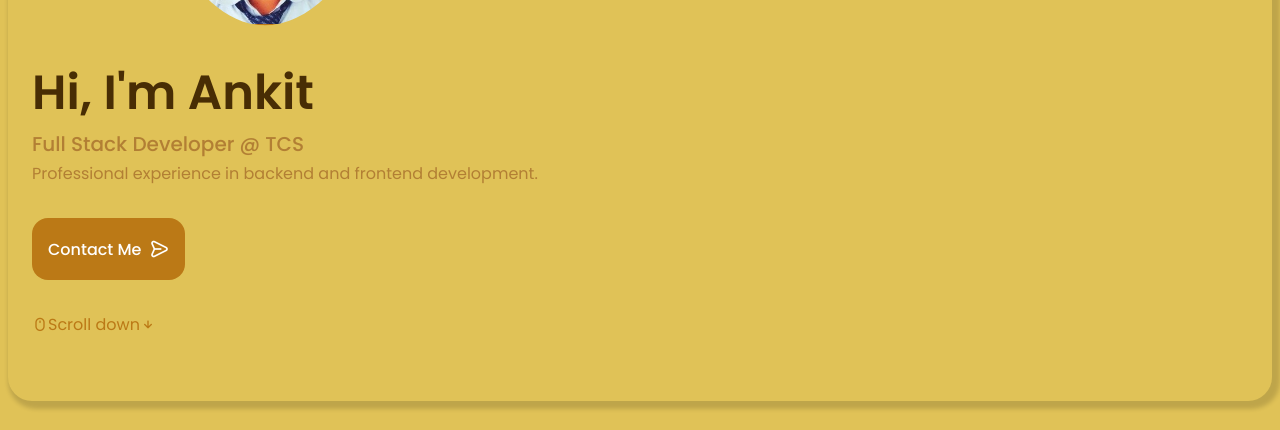
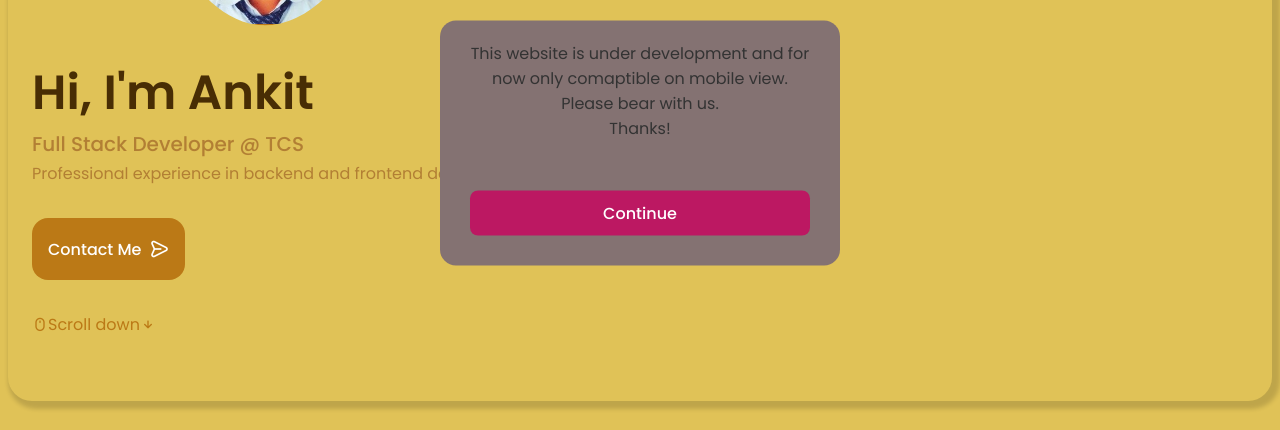
Before and after one commit to ankit5054/portfolio, a plain HTML site: page index.html in a window 1280 px wide. Shown: the part 257-687 px from the top of the page. Drawn offline with nearby package versions, Linux system fonts and the light colour scheme.

Commit message:
Notice added

```diff
--- a/assets/css/styles.css
+++ b/assets/css/styles.css
@@ -389,6 +389,7 @@ img {
 
 }
 
+
 .button:hover {
   background-color: var(--first-color-alt);
   border-radius: 1.4rem;
@@ -632,3 +633,57 @@ img {
 /* For medium devices */
 
 /* For large devices */
+
+
+
+
+/* Notice */
+.button__notice {
+  display: block;
+  padding: 10px 1rem 10px 1rem;
+  background-color: rgb(188, 24, 98);
+  color: #fff;
+  border-radius: 0.5rem;
+  font-size: 1rem;
+  font-weight: var(--font-medium);
+  transition: 0.7s;
+
+}
+
+.button__notice:hover{
+  background-color: rgb(170, 155, 162);
+  font-size: 1.2rem;
+  border-radius: 0.3rem;
+  padding: 10px 5px 10px 5px;
+  color: black;
+
+}
+
+
+
+.popup{
+  width: 400px;
+  background: rgb(132, 114, 114);
+  border-radius: 1rem;
+  top: 50%;
+  left: 50%;
+  transform: translate(-50%,-50%);
+  position: fixed;
+  text-align: center;
+  padding: 0 30px 30px;
+  color: #333;
+  transition: 0.6s;
+}
+
+.popup:hover{
+  background: rgb(212, 255, 20);
+  border-radius: 1rem;
+  margin: 10px 10px 10px 10px;
+  width: 480px;
+  font-size: var(--h3-font-size);
+}
+
+.popup p {
+  margin-top: 20px;
+  margin-bottom: 50px;
+}
--- a/assets/js/main.js
+++ b/assets/js/main.js
@@ -5,16 +5,16 @@ let navClose = document.getElementById("nav-close");
 
 /*===== MENU SHOW =====*/
 /* Validate if constant exists */
-if(navToggle){
- navToggle.addEventListener('click',()=>{
-     navMenu.classList.add('show-menu')
- })
+if (navToggle) {
+    navToggle.addEventListener('click', () => {
+        navMenu.classList.add('show-menu')
+    })
 }
 
 /*===== MENU HIDDEN =====*/
 /* Validate if constant exists */
-if(navClose){
-    navClose.addEventListener('click', ()=>{
+if (navClose) {
+    navClose.addEventListener('click', () => {
         navMenu.classList.remove('show-menu')
     })
 }
@@ -22,33 +22,46 @@ if(navClose){
 /*==================== REMOVE MENU MOBILE ====================*/
 let navLink = document.querySelectorAll('.nav__link')
 
-function linkAction(){
+function linkAction() {
     const navMenu = document.getElementById('nav-menu')
     navMenu.classList.remove("show-menu")
 }
 
-navLink.forEach(n=>n.addEventListener('click',linkAction))
+navLink.forEach(n => n.addEventListener('click', linkAction))
 
 
 /*==================== ACCORDION SKILLS ====================*/
 const skillscontent = document.getElementsByClassName('skills__content')
 const skillHeader = document.querySelectorAll('.skills__header')
 
-function toggleSkills(){
+function toggleSkills() {
     let itemClass = this.parentNode.className
 
-    for(i=0;i<skillscontent.length;i++){
+    for (i = 0; i < skillscontent.length; i++) {
         skillscontent[i].className = 'skills__content skills__close'
     }
 
-    if(itemClass==='skills__content skills__close'){
+    if (itemClass === 'skills__content skills__close') {
         this.parentNode.className = 'skills__content skills__open'
     }
 }
 
-skillHeader.forEach((e)=>{
-    e.addEventListener('click',toggleSkills)
+skillHeader.forEach((e) => {
+    e.addEventListener('click', toggleSkills)
 })
+
+
+
+/*==================== NOTICE SHOW/NOSHOW  ====================*/
+const buttonNoticeListener = document.getElementById('button__notice')
+const Notice = document.getElementById('container__notice')
+
+function actionNotice() {
+    Notice.remove()
+}
+
+buttonNoticeListener.addEventListener('click', actionNotice)
+
 
 
 /*==================== QUALIFICATION TABS ====================*/
--- a/index.html
+++ b/index.html
@@ -16,9 +16,22 @@
 </head>
 
 <body>
-    <script>
-        alert('This website is under development and for now only comaptible on mobile view. Please bear with us. \n Thanks!')
-    </script>
+
+    <div class="container__notice notice__bg" id="container__notice">
+        <div class="popup">
+            <p class="notice">
+                This website is under development and for now only comaptible on mobile view. Please bear with us. <br>
+                Thanks!
+            </p>
+            <a href="#home" class="button__notice" id ="button__notice">
+                Continue
+            </a>
+        </div>
+    </div>
+
+
+    </div>
+
     <!-- Header -->
     <header class="header" id="header">
         <nav class="nav container">
@@ -139,12 +152,16 @@
                     <p class="about__description">
                         Hi, I am Ankit Mishra. I am currently working at Tata Consultancy Services as FullStack
                         Developer at the post of System Engineer, it's been more than a year working here. Before this I
-                        have also worked at a startup Rklick Solutions LLC for 3 months, there I have worked as a Software Engineer.
-                        Currently I live in Delhi, India. I have exposer of frontend and backend both technologies, in frontend
-                        I have knowledge and experience of HTML, CSS, React & JS, in backend I have knowledge and experience of MongoDB, PostgreSQL,
+                        have also worked at a startup Rklick Solutions LLC for 3 months, there I have worked as a
+                        Software Engineer.
+                        Currently I live in Delhi, India. I have exposer of frontend and backend both technologies, in
+                        frontend
+                        I have knowledge and experience of HTML, CSS, React & JS, in backend I have knowledge and
+                        experience of MongoDB, PostgreSQL,
                         NodeJs, NestJs, Kafka and others.
                         <br>
-                        As a System Engineer in TCS I have wroked on the project of data migration, transformation, cloud technologies like AWS and development
+                        As a System Engineer in TCS I have wroked on the project of data migration, transformation,
+                        cloud technologies like AWS and development
                         tools like CI & CD.
                     </p>
 
```
